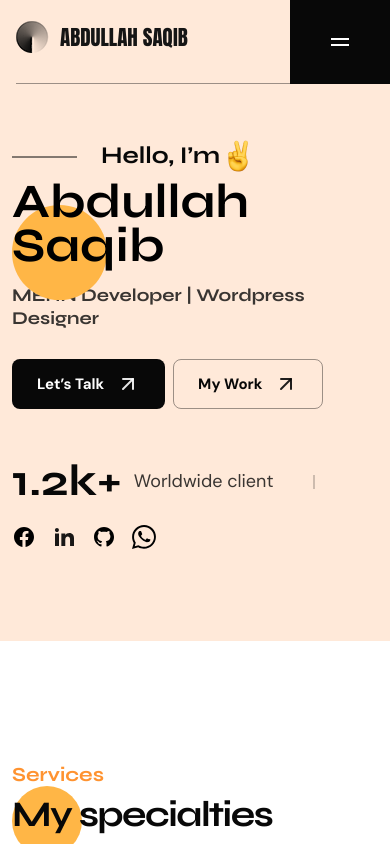
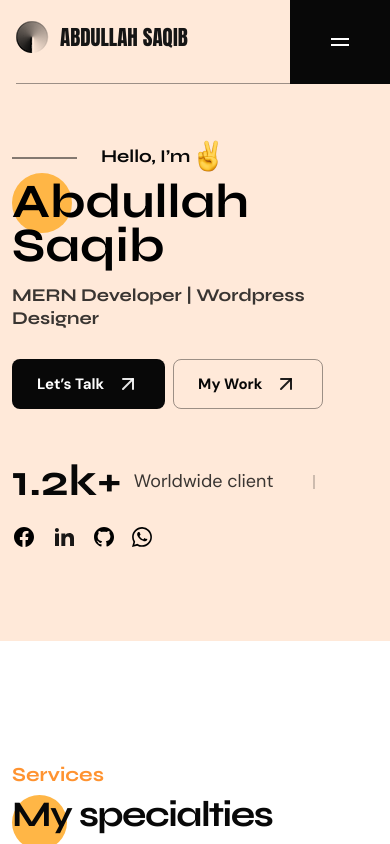
Before and after one commit to abdullahwhoer/My-Portfolio-website, a plain HTML site: page index.html in a window 390 px wide. Drawn offline with nearby package versions, Linux system fonts and the light colour scheme; a script that the page names is missing; a web font is replaced by a local one.

Commit message:
againchecks

```diff
--- a/assets/css/pages/home.css
+++ b/assets/css/pages/home.css
@@ -593,6 +593,16 @@ only screen and (min-width: 1441px) {
 .text-2xl {
   font-size: 24px;
 }
+ @media (max-width: 768px) {
+  .text-2xl {
+  font-size: 18px;
+  color: red;
+}
+
+.megail {
+  font-size: 14px;
+}
+ }
 
 .text-32 {
   font-size: 32px;
@@ -1552,7 +1562,7 @@ only screen and (min-width: 1441px) {
 
 .hero-title {
   color: #000000;
-  font-size: clamp(3rem, 10vw, 5.5rem);
+  font-size: clamp(3rem, 10vw, .5rem);
   line-height: 0.75;
   font-weight: 700 !important;
   white-space: nowrap;
@@ -1600,7 +1610,7 @@ h1.circle-shape::before {
 }
 
 @media (max-width: 768px) {
-  .circle-shape::before {
+  h1.circle-shape::before {
   position: absolute;
   top: 0;
   left: 0;
@@ -1613,6 +1623,24 @@ h1.circle-shape::before {
   height: 60px;
   transform: translateY(-11px);
 }
+
+
+.circle-shape::before,
+.section-title.circle-shape::before {
+  position: absolute;
+  top: 0;
+  left: 0;
+  z-index: -1;
+  content: "";
+  display: block;
+  background-color: #FFB646;
+  border-radius: 100%;
+  width: 55px;
+  height: 55px;
+  transform: translateY(-2px);
+
+}
+
 }
 .footer-nam {
   color: #ED922B;
@@ -1903,6 +1931,7 @@ only screen and (min-width: 992px) and (max-width: 1199px) {
 /*  */
 
 
+
 .social-links ul {
   -moz-column-gap: 16px;
   column-gap: 16px;
@@ -1910,6 +1939,15 @@ only screen and (min-width: 992px) and (max-width: 1199px) {
 
 .social-links a:hover {
   color: #FF9330 !important;
+}
+
+.social-links ul li:last-child a svg {
+  width: 20px !important;
+  height: 20px !important;
+}
+
+.social-links ul li:last-child a svg path {
+  fill: black !important;
 }
 
 .service-card {
--- a/index.html
+++ b/index.html
@@ -412,11 +412,12 @@
                                                 </svg>
                                             </a></li>
                                         <li><a href="https://wa.me/923369061333" target="_blank"
-                                                class="text-white footer-social-link"><svg width="24" height="24"
+                                                class="text-white footer-social-link"><svg width="24" height="24" style="color: green;"
                                                     viewBox="0 0 24 24" fill="none" xmlns="http://www.w3.org/2000/svg">
                                                     <path
                                                         d="M20.52 3.48A11.87 11.87 0 0 0 12.06 0C5.46 0 0.1 5.36 0.1 11.96C0.1 14.07 0.65 16.13 1.7 17.95L0 24L6.2 22.37C7.94 23.32 9.9 23.82 11.96 23.82H11.97C18.57 23.82 23.93 18.46 23.93 11.86C23.93 8.68 22.69 5.69 20.52 3.48ZM11.97 21.8C10.16 21.8 8.39 21.31 6.84 20.39L6.48 20.18L2.8 21.15L3.78 17.57L3.54 17.2C2.56 15.64 2.05 13.84 2.05 11.96C2.05 6.46 6.53 1.98 12.03 1.98C17.53 1.98 22.01 6.46 22.01 11.96C22.01 17.46 17.47 21.8 11.97 21.8ZM17.43 14.35C17.13 14.2 15.66 13.47 15.39 13.38C15.12 13.29 14.92 13.24 14.72 13.54C14.52 13.84 13.95 14.5 13.78 14.69C13.61 14.89 13.44 14.91 13.14 14.76C11.37 13.88 10.21 12.89 9.22 11.2C8.96 10.75 9.2 10.5 9.42 10.28C9.56 10.14 9.72 9.91 9.87 9.74C10.02 9.57 10.07 9.44 10.17 9.24C10.27 9.04 10.22 8.86 10.15 8.71C10.07 8.56 9.47 7.09 9.22 6.49C8.98 5.91 8.74 5.99 8.56 5.98C8.39 5.97 8.19 5.97 7.99 5.97C7.79 5.97 7.47 6.04 7.2 6.34C6.93 6.64 6.17 7.35 6.17 8.8C6.17 10.25 7.23 11.65 7.38 11.85C7.53 12.05 9.48 15.05 12.46 16.34C13.17 16.65 13.73 16.83 14.17 16.97C14.89 17.2 15.55 17.17 16.07 17.09C16.65 17 17.87 16.36 18.12 15.67C18.37 14.98 18.37 14.39 18.3 14.27C18.22 14.15 18.02 14.09 17.72 13.94L17.43 14.35Z"
-                                                        fill="black" />
+                                                        fill="black"
+                                                     />
                                                 </svg>
                                             </a></li>
                                     </ul>
@@ -1151,7 +1152,7 @@
                                         <li class="gap-10 d-inline-flex align-items-center">
                                             <span class="w-110px text-black-text-800 text-lg fw-normal leading-none">
                                                 Email</span>
-                                            <span class="text-dark text-2xl fw-bold font-Syne leading-8">
+                                            <span class="text-dark text-2xl fw-bold font-Syne leading-8 megail">
                                                 abdullahwhoer@gmail.com</span>
                                         </li>
                                         <li class="gap-10 d-inline-flex align-items-center">
```
